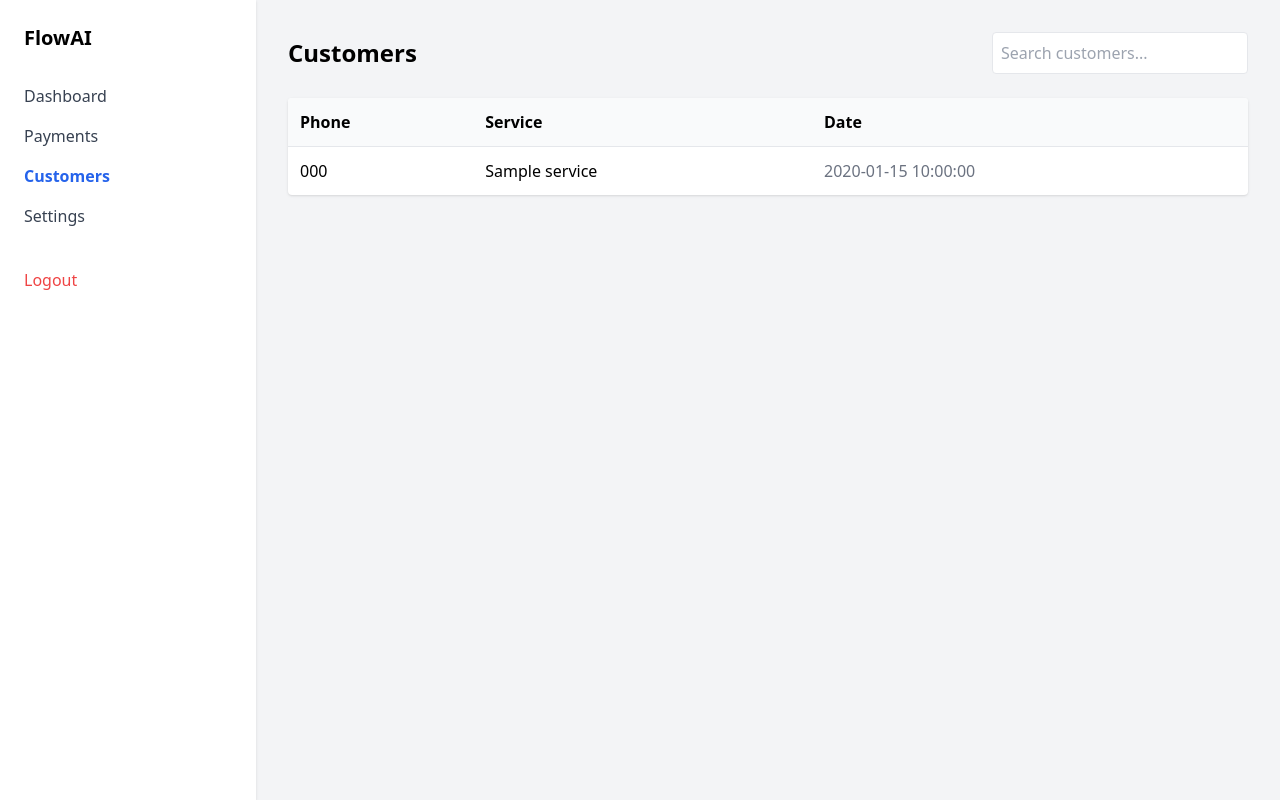
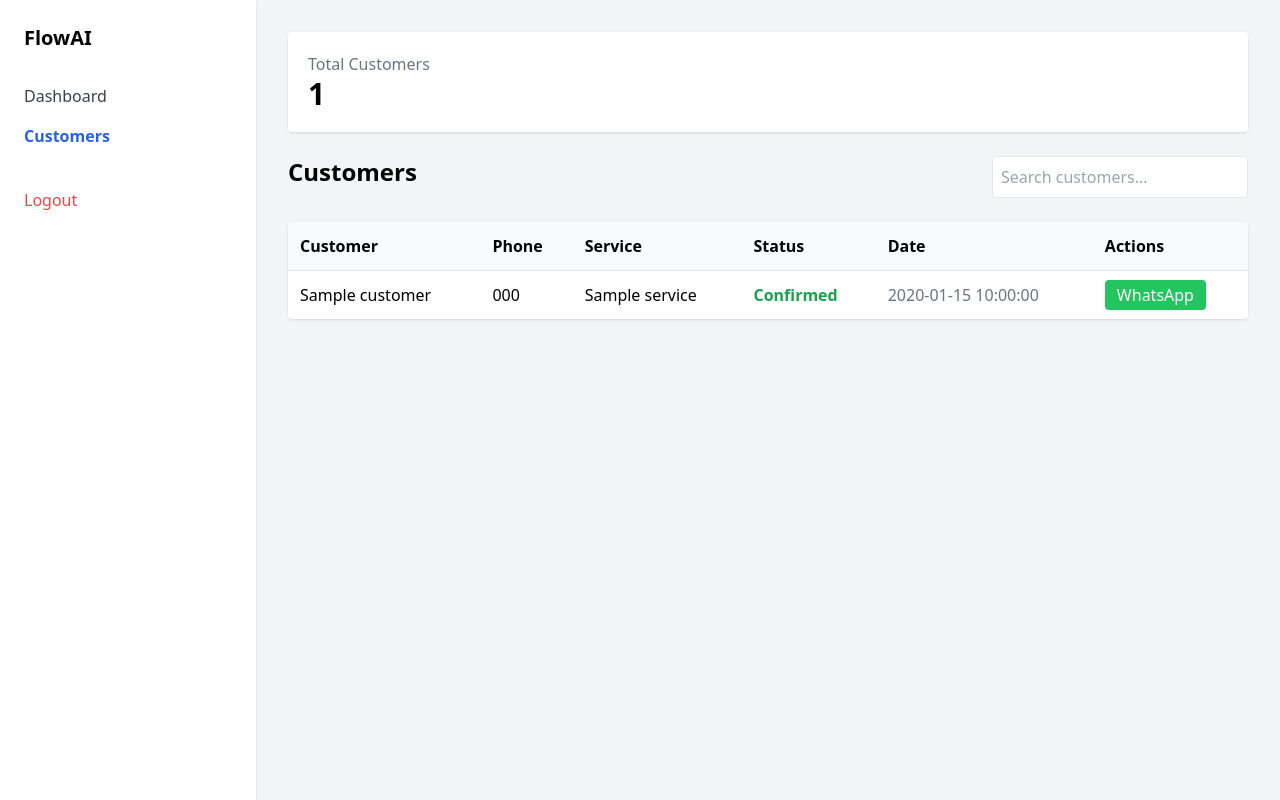
Before and after one commit to rachaelwanja/whatsapp-ai-bot-254, a Flask app: template templates/customers.html in a window 1280 px wide. Run offline with Flask 3, Linux system fonts and the light colour scheme; the template is opened without the code that fills it: most values are stand-ins (such as "Sample title", 1, 10 or a date in 2020); some libraries are stand-ins or nearby versions.

Commit message:
Update customers.html

```diff
--- a/templates/customers.html
+++ b/templates/customers.html
@@ -12,30 +12,56 @@
     <!-- SIDEBAR -->
     <div class="w-64 bg-white h-screen shadow p-6">
 
-        <h1 class="text-xl font-bold mb-8">FlowAI</h1>
+        <h1 class="text-xl font-bold mb-8">
+            FlowAI
+        </h1>
 
-        <a href="/dashboard" class="block mb-4 text-gray-700 hover:text-black">Dashboard</a>
-        <a href="/payments" class="block mb-4 text-gray-700 hover:text-black">Payments</a>
-        <a href="/customers" class="block mb-4 font-bold text-blue-600">Customers</a>
-        <a href="/settings" class="block mb-4 text-gray-700 hover:text-black">Settings</a>
+        <a href="/dashboard"
+           class="block mb-4 text-gray-700">
+            Dashboard
+        </a>
 
-        <a href="/logout" class="block mt-10 text-red-500">Logout</a>
+        <a href="/customers"
+           class="block mb-4 font-bold text-blue-600">
+            Customers
+        </a>
+
+        <a href="/logout"
+           class="block mt-10 text-red-500">
+            Logout
+        </a>
 
     </div>
 
-    <!-- MAIN CONTENT -->
+    <!-- MAIN -->
     <div class="flex-1 p-8">
 
-        <!-- HEADER -->
-        <div class="flex justify-between items-center mb-6">
-            <h2 class="text-2xl font-bold">Customers</h2>
+        <div class="bg-white rounded shadow p-5 mb-6">
 
-            <input id="search"
-                   placeholder="Search customers..."
-                   class="border p-2 rounded w-64">
+            <h3 class="text-gray-500">
+                Total Customers
+            </h3>
+
+            <p class="text-3xl font-bold">
+                {{ customers|length }}
+            </p>
+
         </div>
 
-        <!-- TABLE -->
+        <div class="flex justify-between mb-6">
+
+            <h2 class="text-2xl font-bold">
+                Customers
+            </h2>
+
+            <input
+                id="search"
+                placeholder="Search customers..."
+                class="border p-2 rounded w-64"
+            >
+
+        </div>
+
         <div class="bg-white rounded shadow overflow-hidden">
 
             {% if customers %}
@@ -43,21 +69,91 @@
             <table class="w-full text-left">
 
                 <thead class="bg-gray-50">
+
                     <tr>
-                        <th class="p-3">Phone</th>
-                        <th class="p-3">Service</th>
-                        <th class="p-3">Date</th>
+
+                        <th class="p-3">
+                            Customer
+                        </th>
+
+                        <th class="p-3">
+                            Phone
+                        </th>
+
+                        <th class="p-3">
+                            Service
+                        </th>
+
+                        <th class="p-3">
+                            Status
+                        </th>
+
+                        <th class="p-3">
+                            Date
+                        </th>
+
+                        <th class="p-3">
+                            Actions
+                        </th>
+
                     </tr>
+
                 </thead>
 
                 <tbody id="tableBody">
 
                     {% for c in customers %}
+
                     <tr class="border-t">
-                        <td class="p-3">{{ c.phone }}</td>
-                        <td class="p-3">{{ c.service if c.service else "—" }}</td>
-                        <td class="p-3 text-gray-500">{{ c.date }}</td>
+
+                        <td class="p-3 font-medium">
+                            {{ c.customer_name }}
+                        </td>
+
+                        <td class="p-3">
+                            {{ c.customer_phone }}
+                        </td>
+
+                        <td class="p-3">
+                            {{ c.service }}
+                        </td>
+
+                        <td class="p-3">
+
+                            {% if c.status == "confirmed" %}
+
+                            <span class="text-green-600 font-semibold">
+                                Confirmed
+                            </span>
+
+                            {% else %}
+
+                            <span class="text-yellow-600 font-semibold">
+                                Pending
+                            </span>
+
+                            {% endif %}
+
+                        </td>
+
+                        <td class="p-3 text-gray-500">
+                            {{ c.appointment_time }}
+                        </td>
+
+                        <td class="p-3">
+
+                            <a
+                                href="https://wa.me/{{ c.customer_phone }}"
+                                target="_blank"
+                                class="bg-green-500 text-white px-3 py-1 rounded"
+                            >
+                                WhatsApp
+                            </a>
+
+                        </td>
+
                     </tr>
+
                     {% endfor %}
 
                 </tbody>
@@ -78,16 +174,33 @@
 
 </div>
 
-<!-- SEARCH SCRIPT -->
 <script>
-document.getElementById("search").addEventListener("keyup", function() {
-    let value = this.value.toLowerCase();
-    let rows = document.querySelectorAll("#tableBody tr");
 
-    rows.forEach(row => {
-        row.style.display = row.innerText.toLowerCase().includes(value) ? "" : "none";
-    });
-});
+document.getElementById(
+    "search"
+).addEventListener(
+    "keyup",
+    function() {
+
+        let value = this.value.toLowerCase()
+
+        let rows = document.querySelectorAll(
+            "#tableBody tr"
+        )
+
+        rows.forEach(row => {
+
+            row.style.display = row.innerText
+                .toLowerCase()
+                .includes(value)
+                ? ""
+                : "none"
+
+        })
+
+    }
+)
+
 </script>
 
 </body>
```
